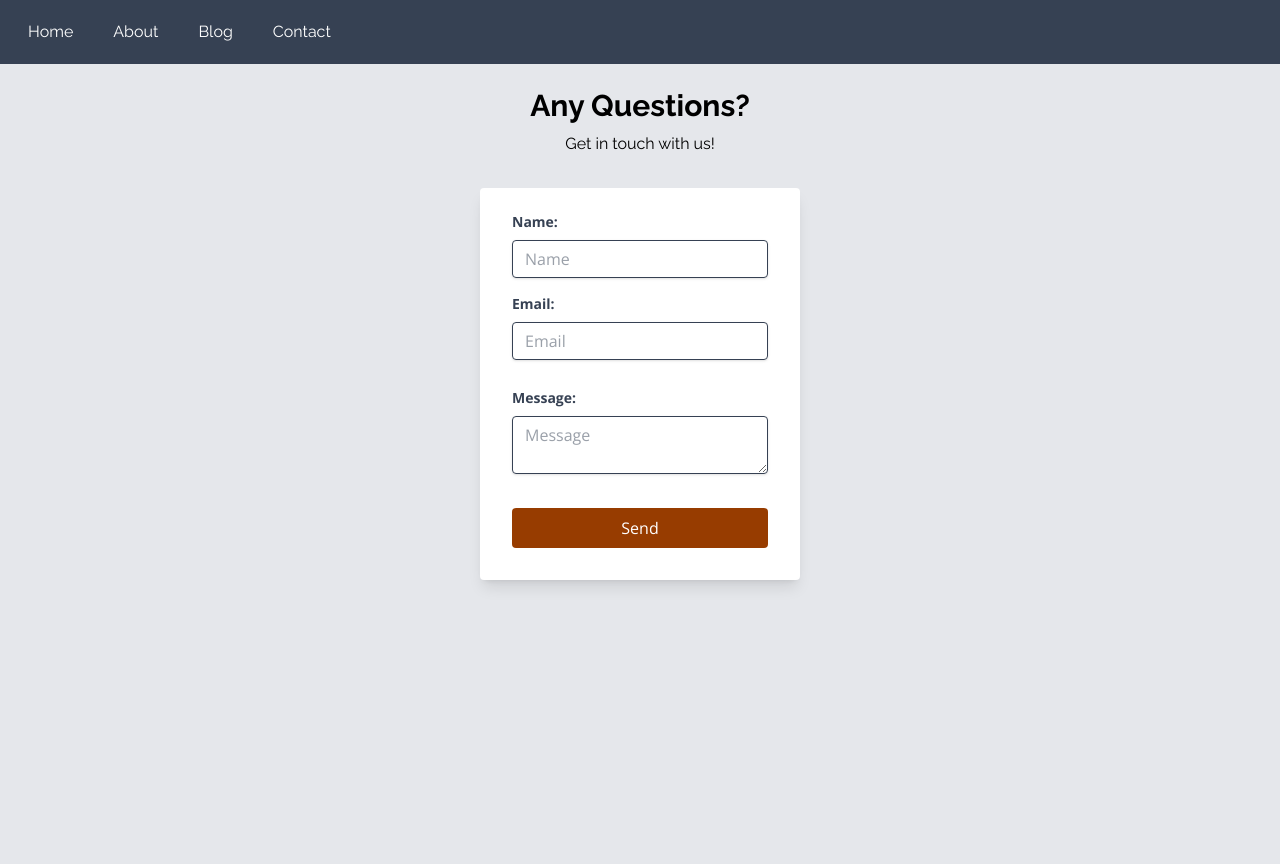
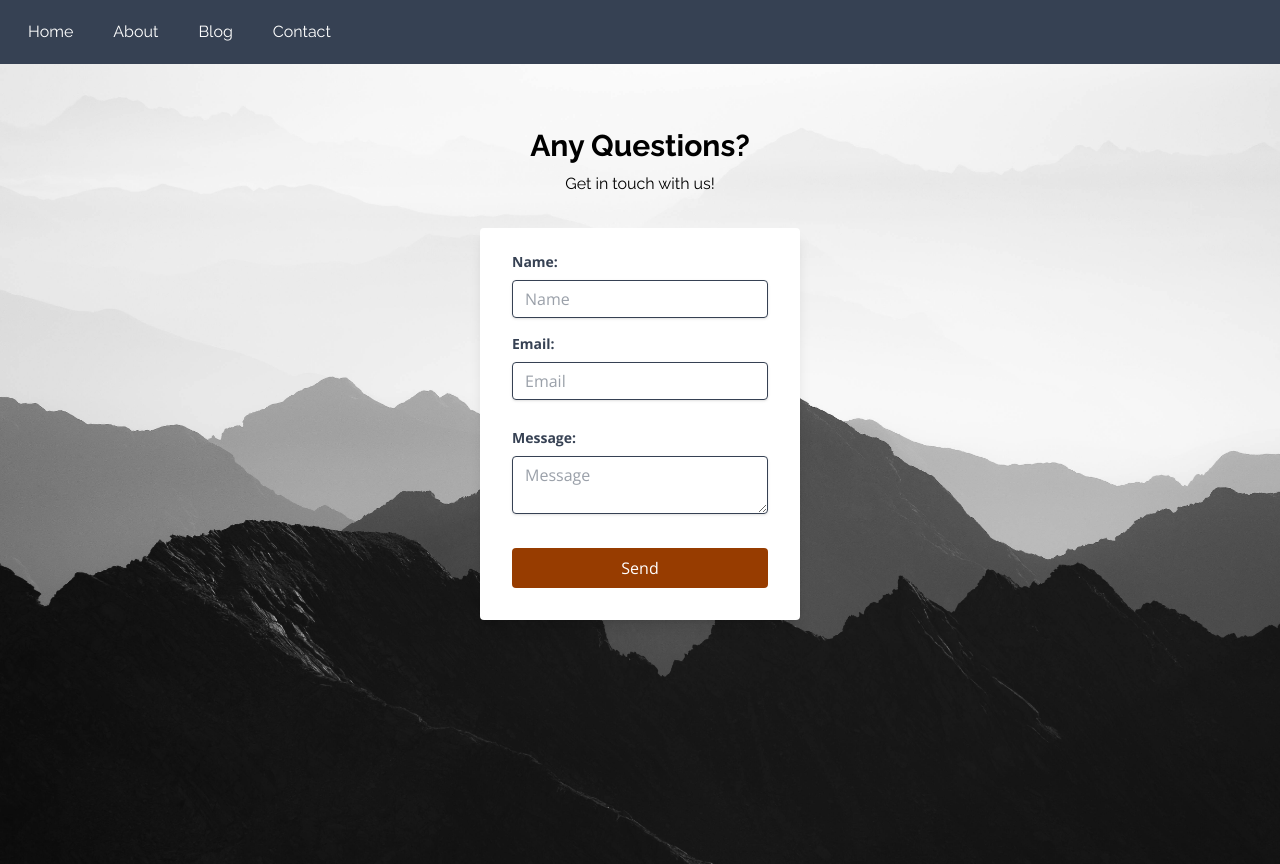
Before and after one commit to Cleg83/cleg83_website, a React (Vite) app in the folder cleg83_website/: page /contact in a window 1280 px wide. Built offline with nearby package versions, Linux system fonts and the light colour scheme.

Commit message:
Add home page image as background for this page

```diff
--- a/cleg83_website/src/pages/Contact.jsx
+++ b/cleg83_website/src/pages/Contact.jsx
@@ -2,8 +2,12 @@ import ContactForm from '../../src/pages/components/Contact_Form';
 
 export default function Contact() {
   return (
-    <div className="bg-gray-200 min-h-screen">
-      <div className="pt-6">
+    <div className="relative min-h-screen text-black pt-16">
+      <div
+        className="absolute inset-0 z-0 bg-[url(/images/pexels-marek-piwnicki-3907296-20066246.jpg)] bg-cover"
+      />
+        <div className="relative z-10">
+          <div>
             <h1 className="text-3xl font-bold">Any Questions?</h1>
             <p className="mt-2">Get in touch with us!</p>
           </div>
@@ -11,5 +15,6 @@ export default function Contact() {
             <ContactForm />
           </div>
         </div>
+    </div>
   );
 }
```
Lines whose indentation alone changed are shown as unchanged.
